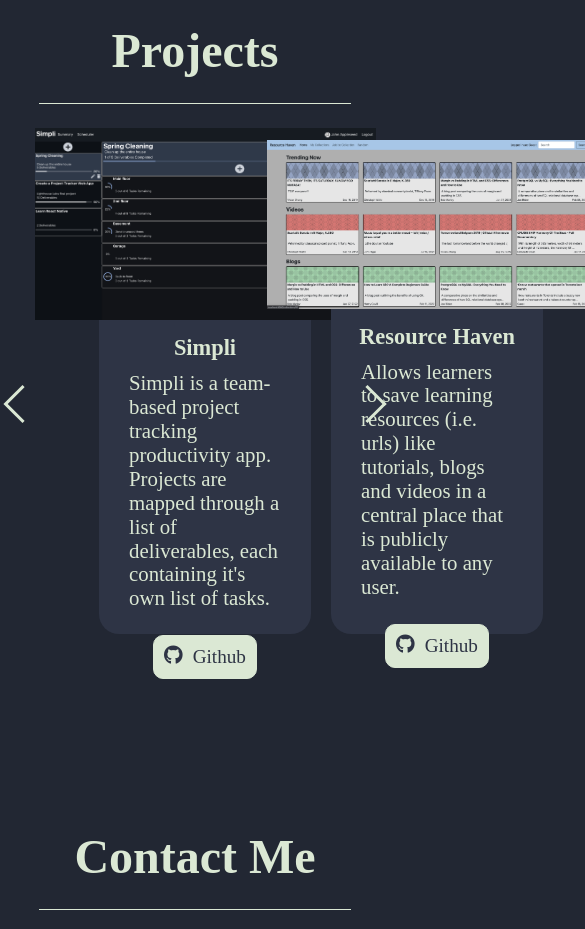
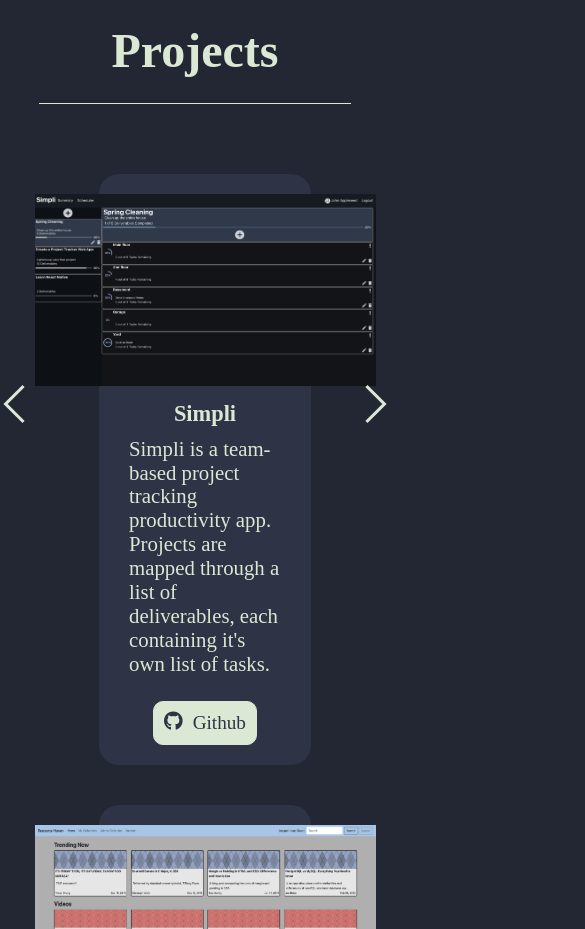
Before and after one commit to NealePT/nealetaylorcom, a React (Create React App) app in the folder react-site/: page / in a window 390 px wide. Shown: the part 3500-4429 px from the top of the page, 585 px wide, since content can reach past the window. Built offline with nearby package versions, Linux system fonts and the light colour scheme.

Commit message:
add media query

```diff
--- a/react-site/src/components/Projects.scss
+++ b/react-site/src/components/Projects.scss
@@ -125,3 +125,11 @@
     z-index: 3;
     opacity: 1;
   }
+
+
+  @media (max-width: 800px) {
+    .carousel-item {
+      display: flex;
+      flex-direction: column;
+    }
+  }
```
